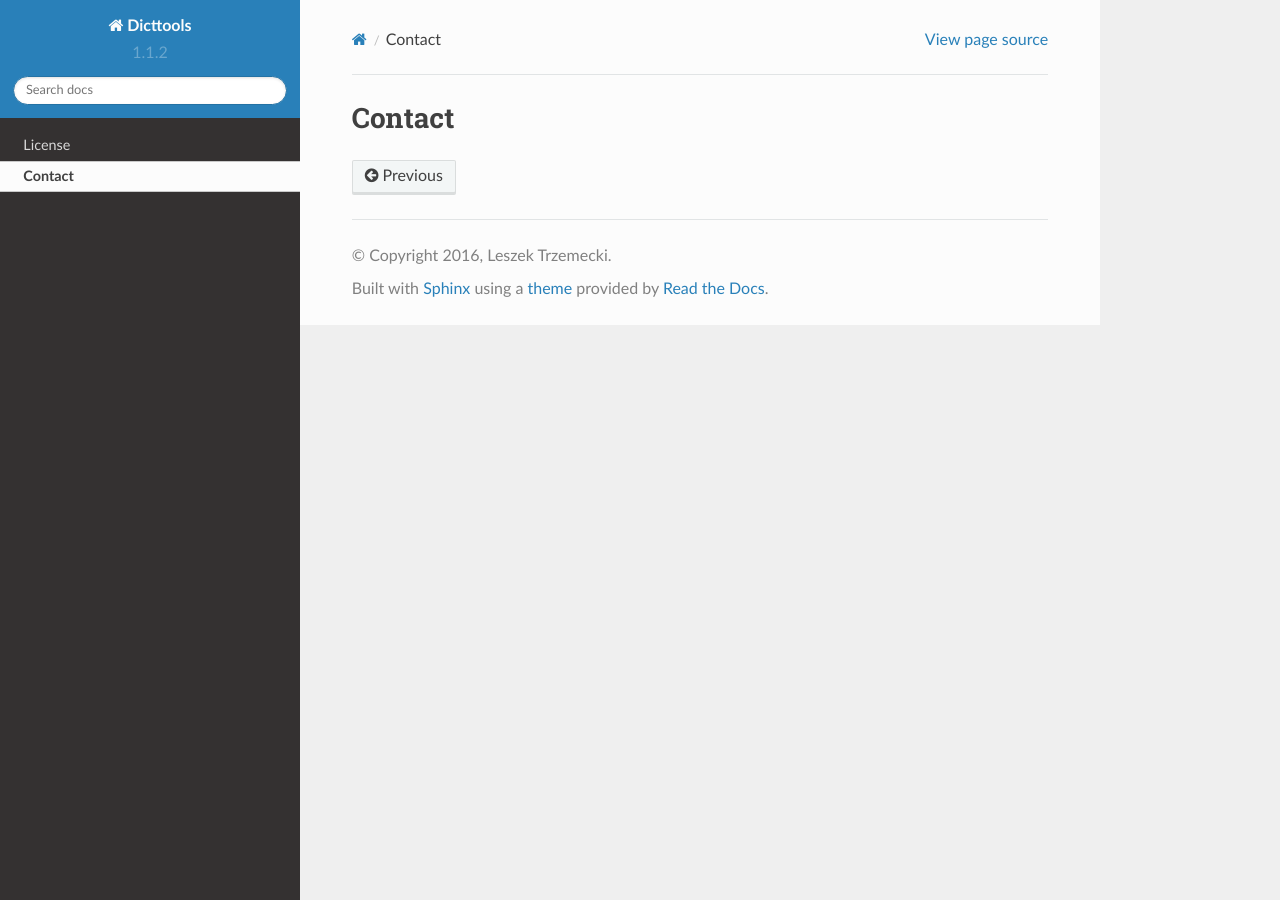
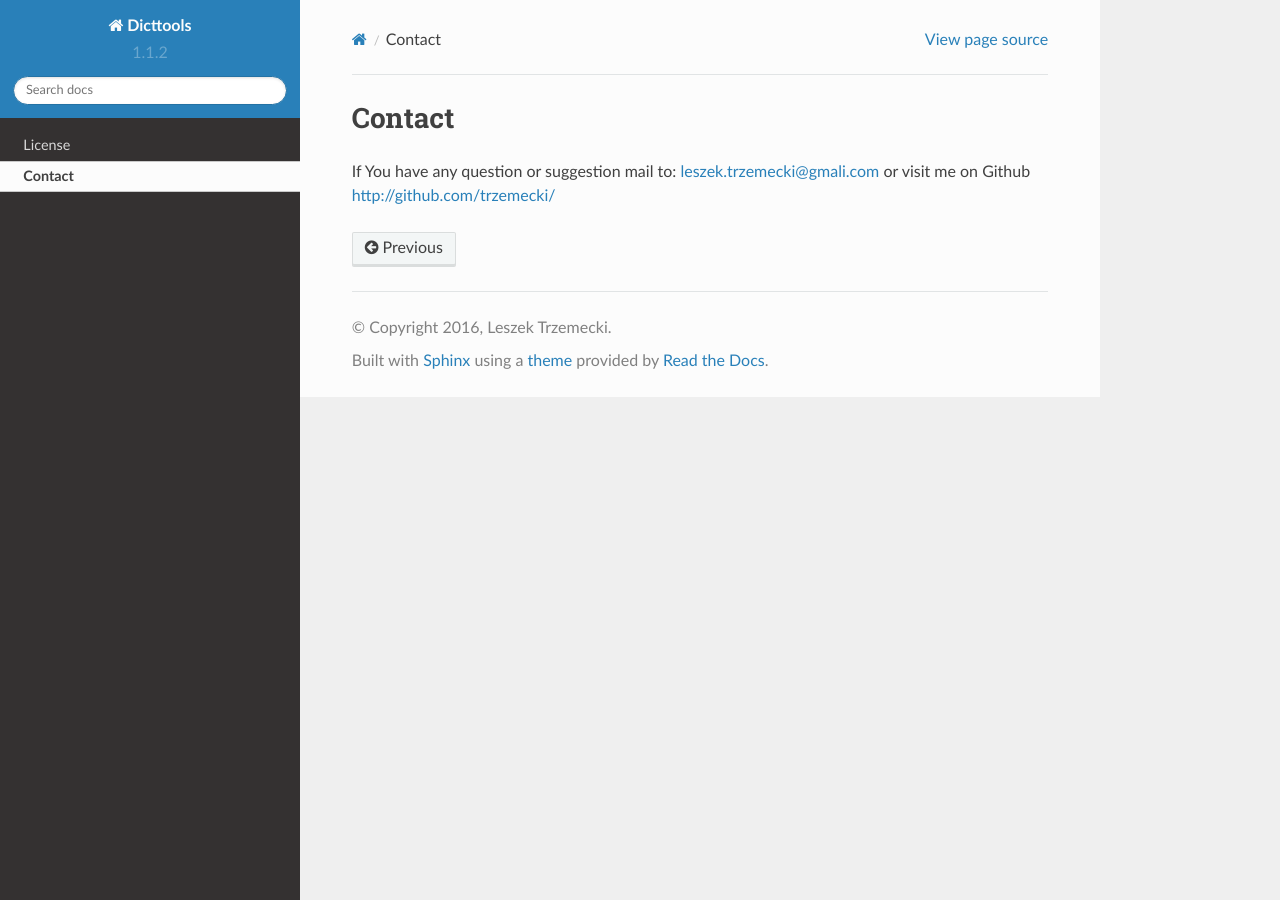
Before and after one commit to trzemecki/dicttools, a Sphinx documentation site: the page built from doc/source/contact.rst, in a window 1280 px wide. Built offline with Sphinx 7.4.7 and the Read the Docs theme 2.0.0, drawn with Linux system fonts in a browser that asks for light colours.

Commit message:
Write contact and license pages

```diff
--- a/doc/source/contact.rst
+++ b/doc/source/contact.rst
@@ -1,2 +1,5 @@
+=======
 Contact
 =======
+
+If You have any question or suggestion mail to: leszek.trzemecki@gmali.com or visit me on Github http://github.com/trzemecki/
```
Also changed, not shown: doc/source/license.rst (+10 -0 lines).
